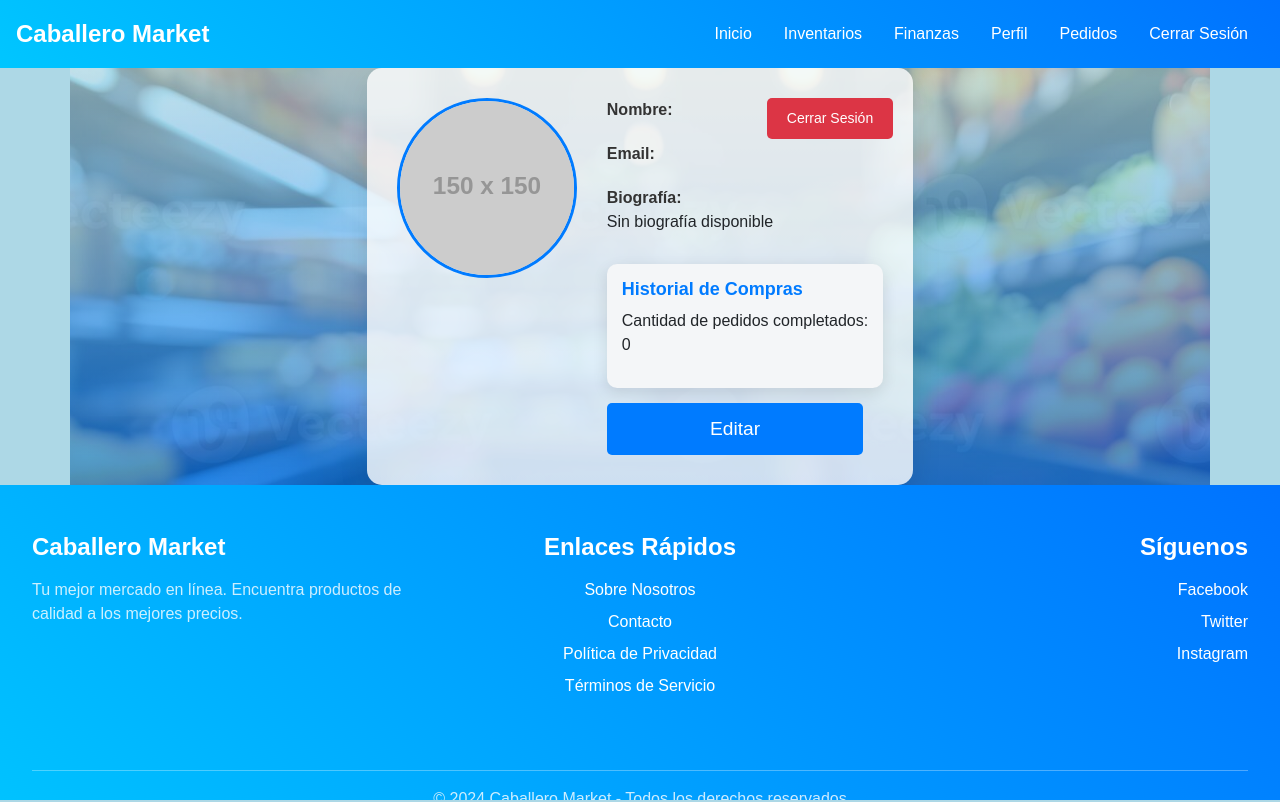
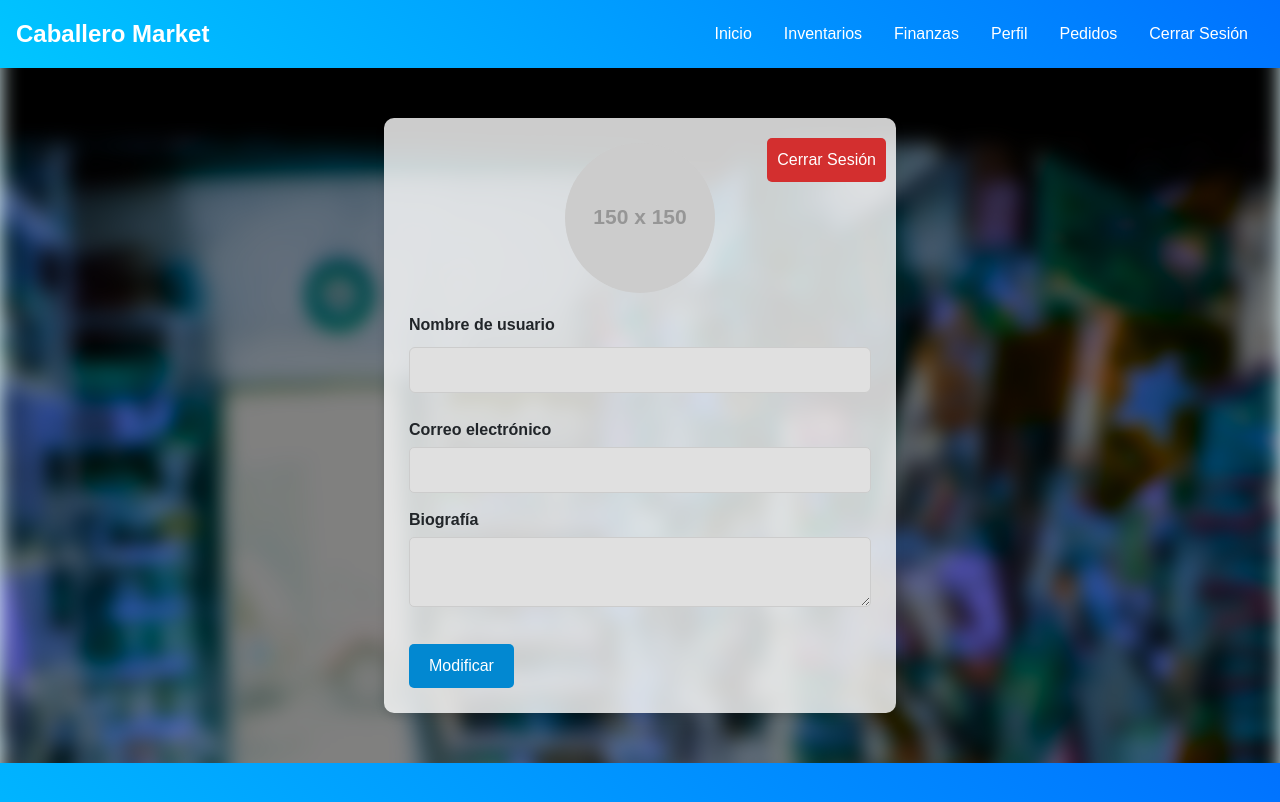
Before and after one commit to Camedute/caballeromarket, a React (Create React App) app: page /perfil in a window 1280 px wide. Shown: the top 802 px of the page. Built offline with nearby package versions, Linux system fonts and the light colour scheme.

Commit message:
Reestructuracion de perfil

```diff
--- a/src/components/Perfil/Perfil.css
+++ b/src/components/Perfil/Perfil.css
@@ -1,197 +1,127 @@
-/* Reset de márgenes y padding globales */
-*,
-*::before,
-*::after {
-  margin: 0;
-  padding: 0;
-  box-sizing: border-box;
+/* Estilos generales */
+body.perfil-page {
+  font-family: 'Poppins', sans-serif;
+  background-color: #e0f7fa; /* Tonalidad azul/celeste */
+  position: relative;
+  min-height: 100vh;
 }
 
-/* Asegurarse de que la altura de la página se ocupe completamente */
-html, body {
-  height: 100%;
-  width: 100%;
-  overflow-x: hidden; /* Evita el scroll horizontal */
-  background-color: #add8e6; /* Fondo azul claro por si hay un error en la imagen */
-  font-family: 'Poppins', sans-serif;
+.container {
+  position: relative;
+  z-index: 1;
 }
 
-/* Fondo general con imagen de negocio */
-.container {
+.perfil-container {
+  width: 40%;  /* Reduje el ancho para hacerlo más compacto */
+  margin: 50px auto;
+  background-color: rgba(255, 255, 255, 0.8); /* Fondo translúcido con opacidad */
+  padding: 25px;
+  border-radius: 10px;
+  box-shadow: 0 4px 10px rgba(0, 0, 0, 0.1);
+  text-align: left; /* Alineación a la izquierda */
   position: relative;
-  height: 100%; /* Asegura que ocupe toda la altura de la ventana */
-  width: 100%; /* Asegura que ocupe todo el ancho */
-  background-image: url('../../Imagenes/ima1.jpg'); /* Ruta de la imagen */
-  background-size: cover; /* La imagen cubre toda el área disponible */
-  background-position: center;
-  background-attachment: fixed; /* Fija la imagen al fondo */
   display: flex;
-  justify-content: center;
-  align-items: center;
-  z-index: 0;
+  flex-direction: column;
+  align-items: flex-start; /* Alinea los datos a la izquierda */
 }
 
-/* Capa con degradado azul/celeste */
-.container::after {
-  content: "";
+body.perfil-page::before {
+  content: '';
   position: absolute;
   top: 0;
   left: 0;
   width: 100%;
   height: 100%;
-  background: linear-gradient(to bottom, rgba(173, 216, 230, 0.7), rgba(0, 123, 255, 0.7)); /* Gradiente */
-  z-index: -1; /* Asegura que el gradiente quede por debajo de otros elementos */
+  background-image: url('../../Imagenes/Negocio.jpg'); /* Aquí puedes colocar la URL de tu imagen */
+  background-size: cover;
+  background-position: center;
+  filter: blur(10px) brightness(0.5) saturate(1.2) hue-rotate(180deg);  /* Filtro para dar un tinte azul/celeste */
+  z-index: -1;
 }
 
-/* Estilos del contenedor principal del perfil */
-.perfil-container {
+.perfil-imagen {
+  margin-bottom: 20px;
   display: flex;
-  align-items: flex-start;
-  gap: 30px;
-  padding: 30px;
-  border-radius: 15px;
-  max-width: 800px;
-  margin: 0 auto;
-  background-color: rgba(255, 255, 255, 0.8); /* Fondo translúcido */
-  box-shadow: 0px 10px 30px rgba(0, 0, 0, 0.1);
-  position: relative;
-  z-index: 1; /* Asegura que el perfil esté encima del fondo */
+  justify-content: center;
+  width: 100%;
 }
 
-/* Estilos para la imagen de perfil */
 .perfil-imagen img {
-  width: 180px;
-  height: 180px;
+  border-radius: 50%;
+  width: 150px;
+  height: 150px;
   object-fit: cover;
-  border-radius: 50%;
-  border: 3px solid #007bff;
 }
 
-/* Ocultar input de archivo de imagen de perfil */
-.perfil-imagen input[type="file"] {
-  display: none;
+.cerrar-sesion {
+  position: absolute;
+  top: 10px;
+  right: 10px;  /* Cambié 'left' por 'right' */
+  background-color: #d32f2f;  /* Rojo para el fondo */
+  color: white;
+  padding: 10px;
+  border-radius: 5px;
+  cursor: pointer;
+  transition: background-color 0.3s ease;
 }
 
-/* Mostrar el input solo cuando se edita la imagen */
-.perfil-imagen.editando input[type="file"] {
-  display: block;
+.cerrar-sesion:hover {
+  background-color: #c62828;  /* Rojo más oscuro al pasar el ratón */
 }
 
-/* Estilos para los datos del perfil */
-.perfil-datos {
-  flex: 1;
+.editar-foto .upload-button {
+  background-color: #0288d1;
+  color: white;
+  padding: 10px;
+  cursor: pointer;
+  border-radius: 5px;
+  margin-top: 15px;
+  transition: background-color 0.3s ease;
 }
 
-/* Estilos de los campos de datos (nombre, correo, biografía) */
+.editar-foto .upload-button:hover {
+  background-color: #009688;
+}
+
 .perfil-dato {
-  margin-bottom: 20px;
-  font-size: 16px;
+  margin-bottom: 15px;
+  width: 100%;
 }
 
 .perfil-dato label {
   font-weight: bold;
-  color: #333;
 }
 
 .perfil-dato input,
 .perfil-dato textarea {
+  width: 100%;
   padding: 10px;
-  border: 1px solid #ddd;
-  border-radius: 8px;
-  width: 100%;
-  font-size: 16px;
-  background-color: #f9f9f9;
+  margin-top: 5px;
+  border-radius: 5px;
+  border: 1px solid #ccc;
+  background-color: #fafafa;
+  box-sizing: border-box;
 }
 
-.perfil-dato textarea {
-  height: 100px;
-  resize: none;
+.perfil-dato input:disabled,
+.perfil-dato textarea:disabled {
+  background-color: #e0e0e0;
 }
 
-.perfil-dato input:focus,
-.perfil-dato textarea:focus {
-  border-color: #007bff;
-  outline: none;
-  background-color: #fff;
+.perfil-botones button {
+  padding: 10px 20px;
+  margin-top: 15px;
+  background-color: #0288d1;
+  color: white;
+  border-radius: 5px;
+  cursor: pointer;
+  transition: background-color 0.3s ease;
 }
 
-/* Estilos de las estadísticas del perfil */
-.perfil-estadisticas {
-  margin-top: 30px;
-  background-color: #f4f6f8;
-  padding: 15px;
-  border-radius: 10px;
-  box-shadow: 0px 5px 15px rgba(0, 0, 0, 0.1);
+.perfil-botones button:hover {
+  background-color: #009688;
 }
 
-.perfil-estadisticas h3 {
-  font-size: 18px;
-  font-weight: bold;
-  color: #007bff;
+.hidden {
+  display: none;
 }
-
-.perfil-estadisticas ul {
-  list-style: none;
-  padding: 0;
-}
-
-.perfil-estadisticas li {
-  font-size: 16px;
-  color: #555;
-}
-
-.perfil-estadisticas li:not(:last-child) {
-  margin-bottom: 10px;
-}
-
-/* Botones de editar, guardar y cerrar sesión */
-.botones-container {
-  display: flex;
-  gap: 20px;
-  margin-top: 20px;
-}
-
-.btn {
-  background-color: #007bff;
-  color: white;
-  padding: 12px 24px;
-  font-size: 16px;
-  border-radius: 5px;
-  cursor: pointer;
-}
-
-.btn:hover {
-  background-color: #0056b3;
-}
-
-/* Estilo para el botón de cerrar sesión */
-.cerrar-sesion {
-  background-color: #dc3545;
-  color: white;
-  border: none;
-  padding: 10px 20px;
-  font-size: 14px;
-  border-radius: 5px;
-  cursor: pointer;
-  position: absolute;
-  top: 20px;
-  right: 20px;
-}
-
-/* Estilos para dispositivos pequeños */
-@media (max-width: 600px) {
-  .botones-container {
-    flex-direction: column;
-    gap: 10px;
-  }
-
-  .btn {
-    font-size: 14px;
-    padding: 10px 20px;
-  }
-
-  .cerrar-sesion {
-    font-size: 14px;
-    padding: 8px 16px;
-  }
-}
--- a/src/components/Perfil/perfil.tsx
+++ b/src/components/Perfil/perfil.tsx
@@ -32,7 +32,15 @@ const Perfil: React.FC = () => {
   });
   const [isDueno, setIsDueno] = useState<boolean>(false);
   const [uid, setUid] = useState<string>("");
+
   const navigate = useNavigate();
+
+  useEffect(() => {
+    document.body.classList.add('perfil-page');
+    return () => {
+      document.body.classList.remove('perfil-page');
+    };
+  }, []);
 
   useEffect(() => {
     const storedUserData = localStorage.getItem("user");
@@ -113,22 +121,16 @@ const Perfil: React.FC = () => {
     }
   };
 
-  const handleImageUpload = async (e: React.ChangeEvent<HTMLInputElement>) => {
+  const handleImageUploadClick = async (e: React.ChangeEvent<HTMLInputElement>) => {
     const file = e.target.files?.[0];
     if (!file) return;
 
     try {
       const storage = getStorage();
-      const storageRef = ref(storage, `perfiles/${uid}`);
+      const storageRef = ref(storage, `imagenesPerfil/${uid}`);
       await uploadBytes(storageRef, file);
-      const downloadURL = await getDownloadURL(storageRef);
-      const userRef = isDueno ? doc(db, 'Duenos', uid) : doc(db, 'Clientes', uid);
-      await updateDoc(userRef, { imagenUrl: downloadURL });
-      setFormData((prevData) => ({
-        ...prevData,
-        imagenUrl: downloadURL,
-      }));
-      console.log("Imagen subida y URL actualizada:", downloadURL);
+      const url = await getDownloadURL(storageRef);
+      setFormData({ ...formData, imagenUrl: url });
     } catch (error) {
       console.error("Error al subir la imagen:", error);
     }
@@ -140,102 +142,96 @@ const Perfil: React.FC = () => {
   };
 
   return (
+    <div className="perfil-page">
+      <Header />
+      <div className="perfil-container">
+        <button
+          className={`cerrar-sesion ${isEditing ? 'hidden' : ''}`}
+          onClick={handleLogout}
+        >
+          Cerrar Sesión
+        </button>
+        <div className="perfil-imagen">
+          <img src={formData.imagenUrl} alt="Imagen de perfil" />
+        </div>
+        <div className="editar-foto">
+          {isEditing && (
             <>
-      <Header />
-      <div className="container">
-        <div className="perfil-container">
-          <div className="perfil-imagen">
-            <img src={formData.imagenUrl} alt="Perfil" />
-            {isEditing && (
-              <label htmlFor="imageUpload" className="btn">
-                Subir Imagen
+              <label htmlFor="image-upload" className="upload-button">
+                Subir Foto
+              </label>
               <input
-                  id="imageUpload"
                 type="file"
-                  accept="image/*"
-                  onChange={handleImageUpload}
-                  style={{ display: 'none' }}
+                id="image-upload"
+                onChange={handleImageUploadClick}
+                style={{ display: 'none' }}  // Ocultamos el input
               />
-              </label>
+            </>
           )}
         </div>
-
-          <div className="perfil-datos">
         <div className="perfil-dato">
-              <label>Nombre:</label>
-              {isEditing ? (
+          <label>Nombre de usuario</label>
           <input
             type="text"
             name="nombreUsuario"
             value={formData.nombreUsuario}
             onChange={handleInputChange}
+            disabled={!isEditing}
           />
-              ) : (
-                <p>{formData.nombreUsuario}</p>
-              )}
         </div>
-
         <div className="perfil-dato">
-              <label>Email:</label>
-              {isEditing ? (
+          <label>Correo electrónico</label>
           <input
             type="email"
             name="correoUsuario"
             value={formData.correoUsuario}
             onChange={handleInputChange}
+            disabled={!isEditing}
           />
-              ) : (
-                <p>{formData.correoUsuario}</p>
+        </div>
+        {isDueno && (
+          <>
+            <div className="perfil-dato">
+              <label>Nombre del local</label>
+              <input
+                type="text"
+                name="nombreLocal"
+                value={formData.nombreLocal}
+                onChange={handleInputChange}
+                disabled={!isEditing}
+              />
+            </div>
+            <div className="perfil-dato">
+              <label>Dirección</label>
+              <input
+                type="text"
+                name="direccion"
+                value={formData.direccion}
+                onChange={handleInputChange}
+                disabled={!isEditing}
+              />
+            </div>
+          </>
         )}
-            </div>
-
         <div className="perfil-dato">
-              <label>Biografía:</label>
-              {isEditing ? (
+          <label>Biografía</label>
           <textarea
             name="biografia"
             value={formData.biografia || ""}
             onChange={handleTextAreaChange}
+            disabled={!isEditing}
           />
+        </div>
+        <div className="perfil-botones">
+          {isEditing ? (
+            <button className="guardar-perfil" onClick={handleSaveClick}>Guardar</button>
           ) : (
-                <p>{formData.biografia || "Sin biografía disponible"}</p>
-              )}
-            </div>
-
-            {isDueno ? (
-              <div className="perfil-estadisticas">
-                <h3>Estadísticas del Negocio</h3>
-                <div className="estadistica-item">
-                  <span>Productos Vendidos:</span>
-                  <p>{formData.estadisticas?.productosVendidos || 0}</p>
-                </div>
-              </div>
-            ) : (
-              <div className="perfil-estadisticas">
-                <h3>Historial de Compras</h3>
-                <div className="estadistica-item">
-                  <span>Cantidad de pedidos completados:</span>
-                  <p>{formData.estadisticas?.comprasRealizadas || 0}</p>
-                </div>
-              </div>
-            )}
-
-            {isEditing ? (
-              <button className="btn" onClick={handleSaveClick}>Guardar</button>
-            ) : (
-              <button className="btn" onClick={handleEditClick}>Editar</button>
-            )}
-
-            {!isEditing && (
-              <button className="cerrar-sesion" onClick={handleLogout}>
-                Cerrar Sesión
-              </button>
+            <button className="editar-perfil" onClick={handleEditClick}>Modificar</button>
           )}
         </div>
       </div>
+      <Footer />
     </div>
-      <Footer />
-    </>
   );
 };
 
```
Also changed, not shown: src/components/finances/finances.css (+6 -6 lines). Lines whose indentation alone changed are shown as unchanged.
